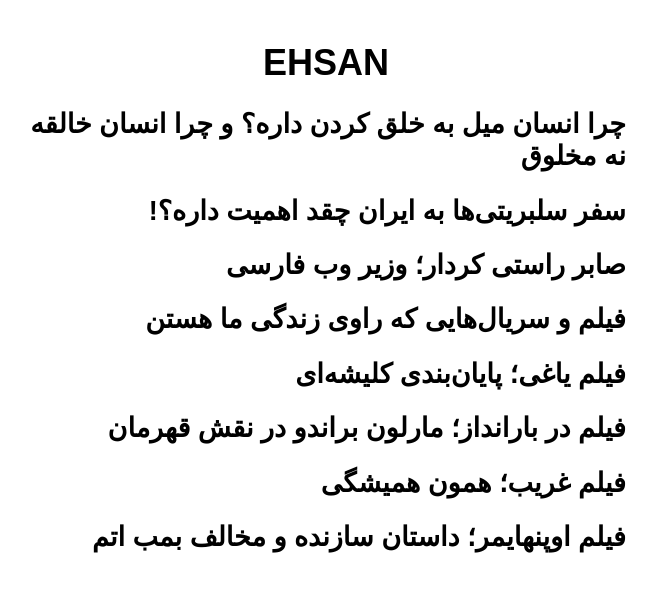
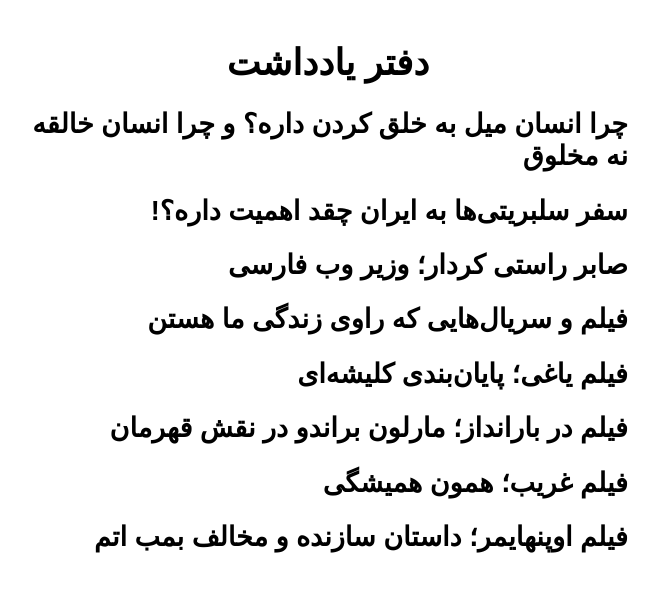
Before and after one commit to darkblog/darkblog.github.io, a Jekyll site: the page built from index.html, in a window 1280 px wide. Shown: the top 592 px of the page, without its empty margins (457-1116 px from the left). Built offline with Jekyll 4.4.1, drawn with Linux system fonts in a browser that asks for light colours.

Commit message:
Update index.html

```diff
--- a/index.html
+++ b/index.html
@@ -5,13 +5,13 @@ layout: compress
 <!DOCTYPE html>
 <html dir="rtl" lang="fa-IR">
 <head>
-<title>EHSAN</title>
-<meta name="description" content="EHSAN">
+<title>دفتر یادداشت</title>
+<meta name="description" content="دفتر یادداشت">
 <meta name="viewport" content="width=device-width">
 <style>body{font-family:sans-serif;font-size:large;font-weight:bold;margin:auto;padding:1em;max-width:600px}a{text-decoration:none;color:black}h1{text-align:center}</style>
 </head>
 <body>
-<h1>EHSAN</h1>
+<h1>دفتر یادداشت</h1>
 {% for post in site.posts %}
 <h2><a href="{{ site.url }}{{ post.url }}">{{ post.title }}</a></h2>
 {% endfor %}
```
